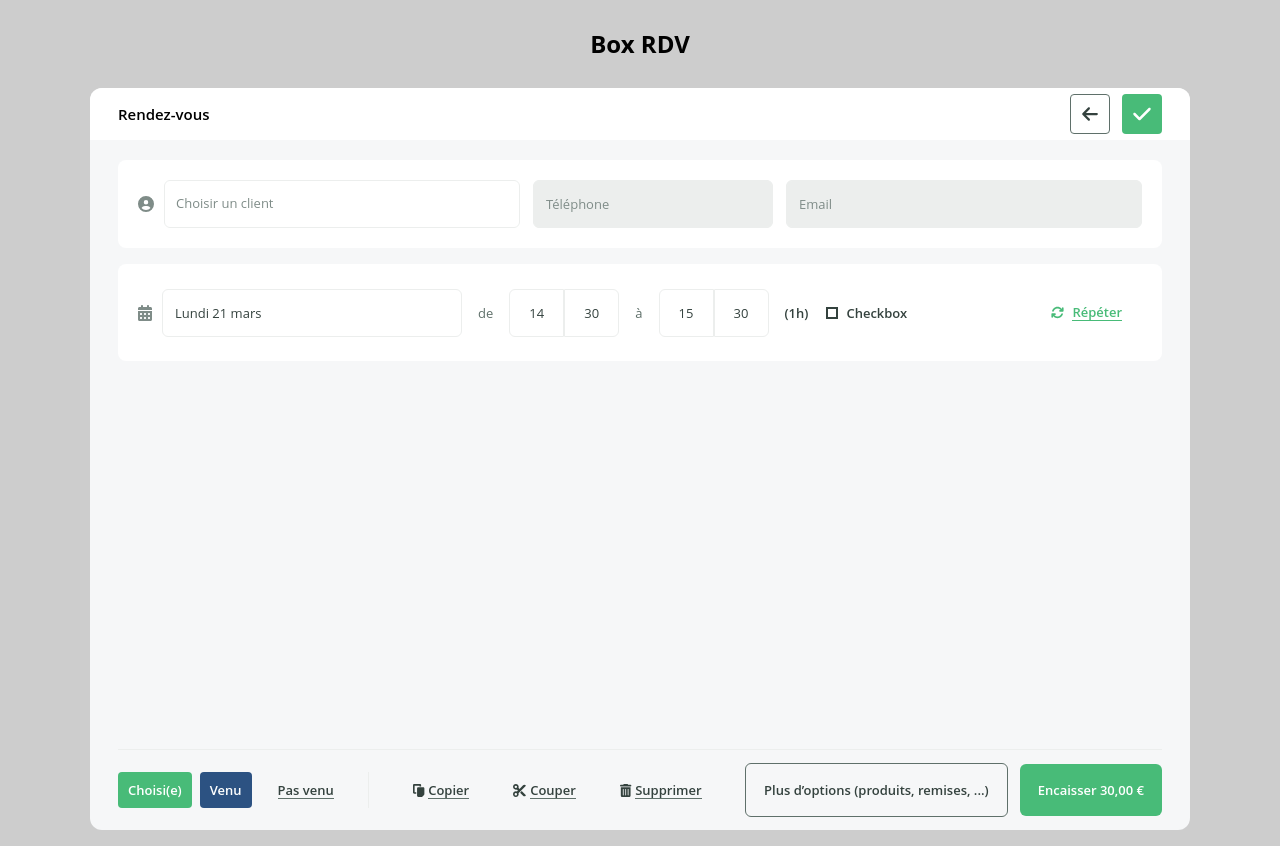
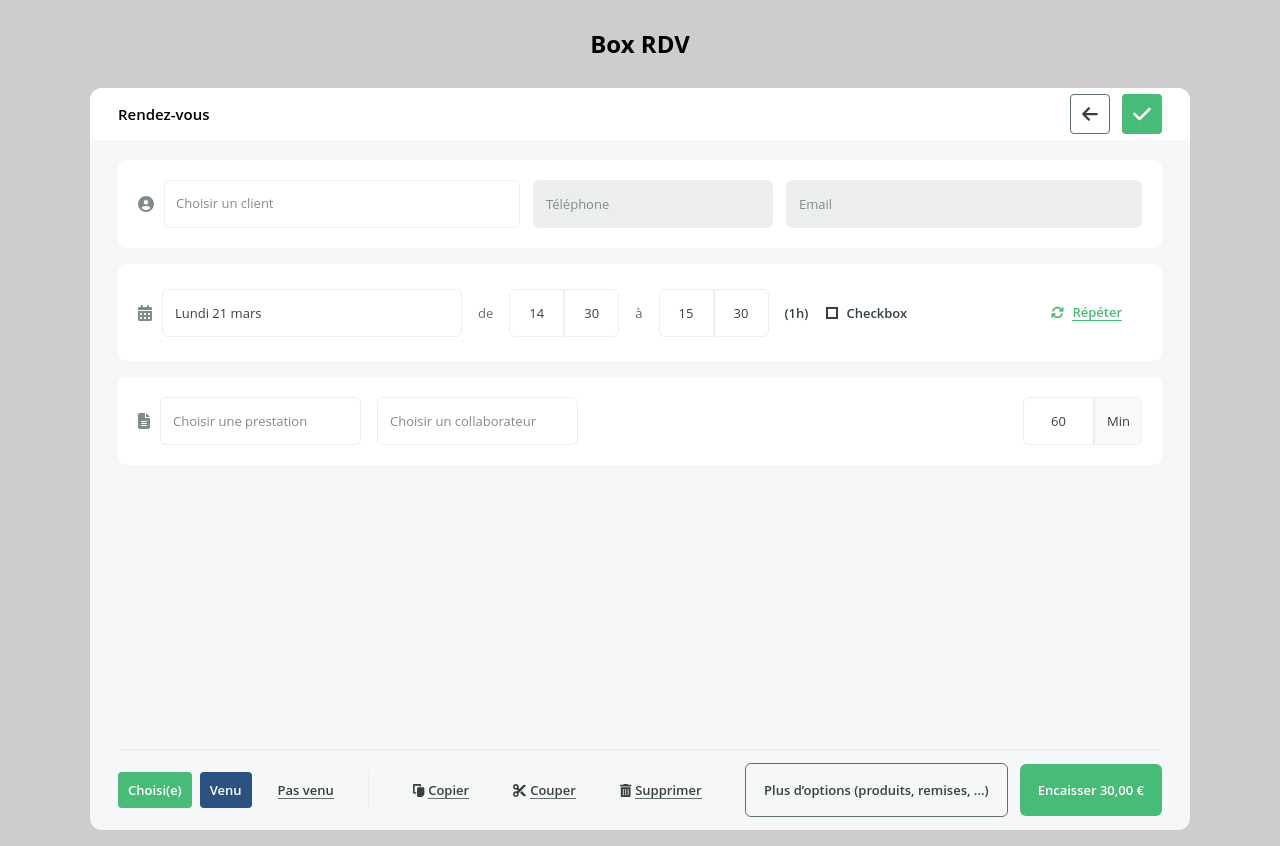
Before and after one commit to OksanaPopovichenko/Box-RDV, a React (Create React App) app: page / in a window 1280 px wide. Built offline with nearby package versions, Linux system fonts and the light colour scheme.

Commit message:
:sparkles: Added Service component

```diff
--- /dev/null
+++ b/src/components/organisms/Service/Service.tsx
@@ -0,0 +1,41 @@
+import React from "react";
+import { FontAwesomeIcon } from "@fortawesome/react-fontawesome";
+import { faFileAlt } from "@fortawesome/free-solid-svg-icons";
+import { Input } from "../../atoms";
+
+export default function Service(): JSX.Element {
+  return (
+    <div className="flex flex-row justify-between p-5 bg-white rounded-lg">
+      <div className="flex flex-row justify-between gap-4 items-center">
+        <Input
+          type="simple"
+          placeholder="Choisir une prestation"
+          icon={<FontAwesomeIcon icon={faFileAlt} />}
+          className="min-w-[183px]"
+        />
+        <Input
+          type="simple"
+          placeholder="Choisir un collaborateur"
+          className="min-w-[195px]"
+        />
+      </div>
+      <Input
+        type="double"
+        data={{
+          input1Props: {
+            placeholder: "time",
+            value: "60",
+            setValue: () => {},
+            className: "w-[71px]",
+          },
+          input2Props: {
+            disabled: true,
+            value: "Min",
+            setValue: () => {},
+            className: "w-[48px]",
+          },
+        }}
+      />
+    </div>
+  );
+}
--- a/src/components/organisms/index.tsx
+++ b/src/components/organisms/index.tsx
@@ -1,5 +1,6 @@
 import Tabbar from "./Tabbar/Tabbar";
 import Client from "./Client/Client";
 import Date from "./Date/Date";
+import Service from "./Service/Service";
 
-export { Tabbar, Client, Date };
+export { Tabbar, Client, Date, Service };
--- a/src/pages/Homepage/App.tsx
+++ b/src/pages/Homepage/App.tsx
@@ -3,7 +3,7 @@ import { FontAwesomeIcon } from "@fortawesome/react-fontawesome";
 import { faArrowLeft, faCheck } from "@fortawesome/free-solid-svg-icons";
 import { Button } from "../../components/atoms";
 import { Card, ButtonGroup } from "../../components/molecules";
-import { Client, Date, Tabbar } from "../../components/organisms";
+import { Client, Date, Service, Tabbar } from "../../components/organisms";
 
 function App(): JSX.Element {
   return (
@@ -43,6 +43,7 @@ function App(): JSX.Element {
       >
         <Client />
         <Date />
+        <Service />
       </Card>
     </div>
   );
```
